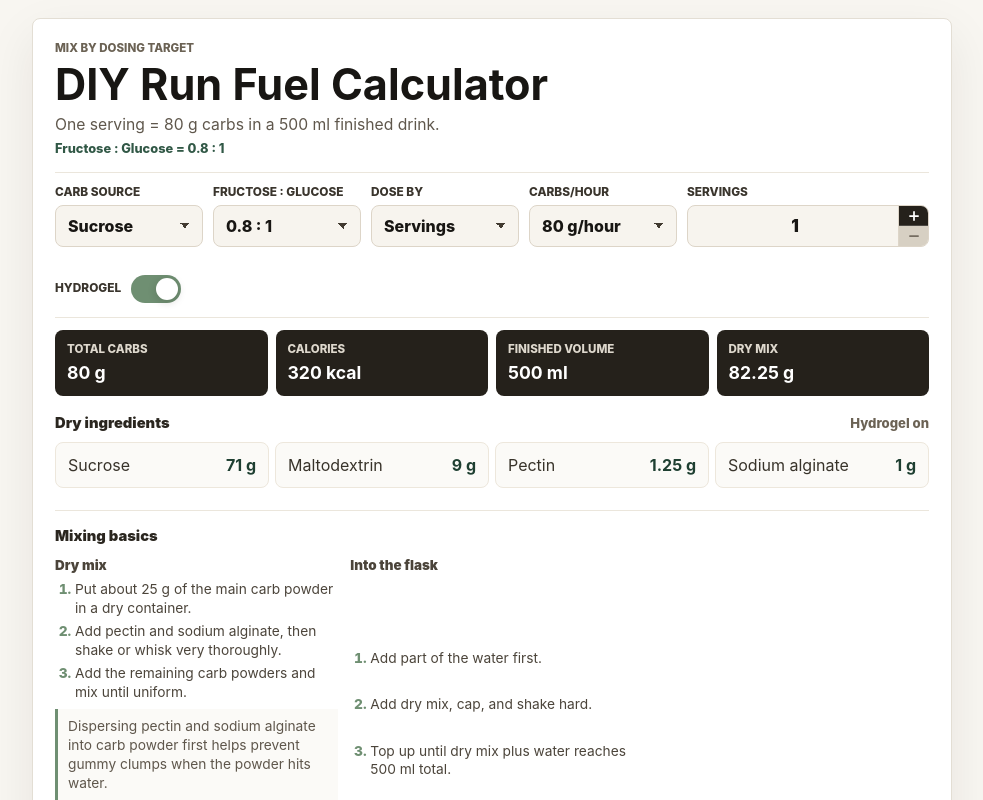
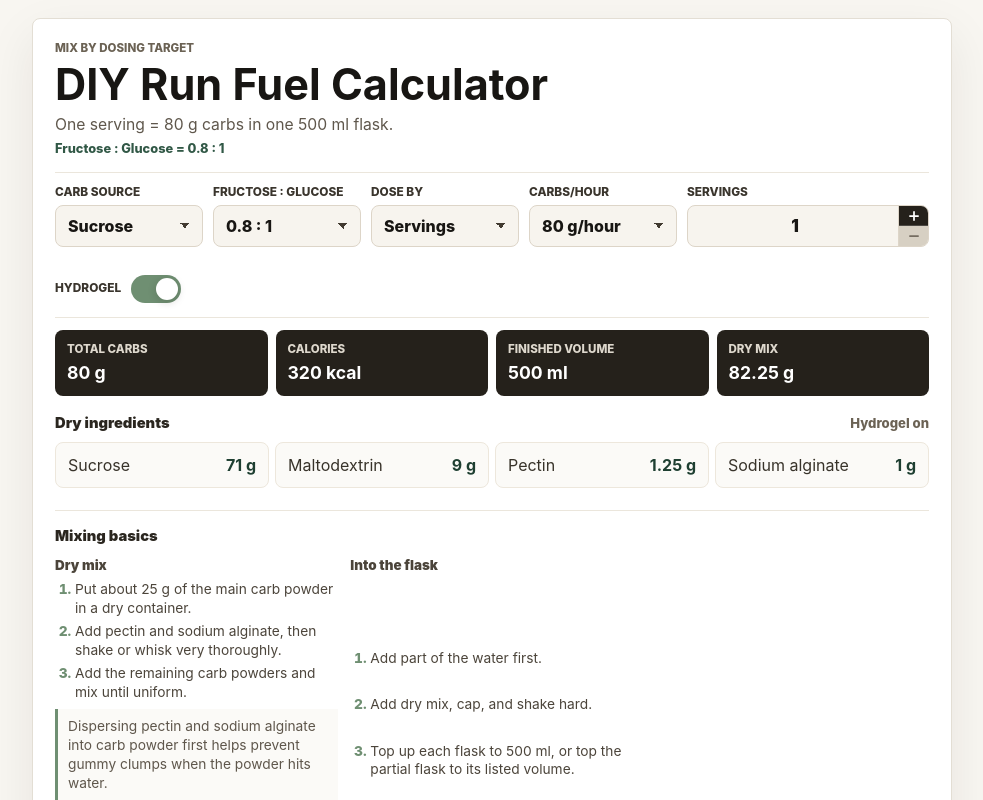
Before and after one commit to noahlimits/diy-320-drink-mix-calculator, a React (Vite) app: page / in a window 1280 px wide. Shown: the top 800 px of the page, without its empty margins (148-1131 px from the left). Built offline with nearby package versions, Linux system fonts and the light colour scheme.

Commit message:
Use fixed 500 ml flask volume

```diff
--- a/src/main.tsx
+++ b/src/main.tsx
@@ -128,11 +128,11 @@ function App() {
   const carbsPerHour = carbRateChoice === "custom" ? customCarbsPerHour : Number(carbRateChoice);
   const ratio = ratioChoice === "custom" ? customRatio : Number(ratioChoice);
   const totalCarbs = doseMode === "runTime" ? runTimeHours * carbsPerHour : servings * carbsPerHour;
-  const hourlyVolumeMl = Math.round((carbsPerHour / baselineCarbs) * baselineVolumeMl);
+  const doseUnits = doseMode === "runTime" ? runTimeHours : servings;
   const carbScale = totalCarbs / baselineCarbs;
   const hydrogelWeight = hydrogelMode ? hydrocolloidGramsPer80gCarbs * carbScale : 0;
   const totalDryMix = totalCarbs + hydrogelWeight;
-  const finalVolumeMl = Math.round((totalCarbs / baselineCarbs) * baselineVolumeMl);
+  const finalVolumeMl = Math.round(doseUnits * baselineVolumeMl);
   const fullFlasks = Math.floor(finalVolumeMl / baselineVolumeMl);
   const partialFlaskMl = finalVolumeMl % baselineVolumeMl;
   const totalFlaskCount = finalVolumeMl / baselineVolumeMl;
@@ -262,8 +262,8 @@ function App() {
           <h1 id="calculator-title">DIY Run Fuel Calculator</h1>
           <p className="subtitle">
             {doseMode === "runTime"
-              ? `One hour = ${formatGrams(carbsPerHour)} carbs in a ${formatMl(hourlyVolumeMl)} finished drink.`
-              : `One serving = ${formatGrams(carbsPerHour)} carbs in a ${formatMl(hourlyVolumeMl)} finished drink.`}
+              ? `One hour = ${formatGrams(carbsPerHour)} carbs in one 500 ml flask.`
+              : `One serving = ${formatGrams(carbsPerHour)} carbs in one 500 ml flask.`}
           </p>
           <p className="ratio-line">Fructose : Glucose = {getRatioLabel(ratio)}</p>
         </header>
@@ -579,7 +579,7 @@ function App() {
             <ol>
               <li>Add part of the water first.</li>
               <li>Add dry mix, cap, and shake hard.</li>
-              <li>Top up until dry mix plus water reaches {formatMl(finalVolumeMl)} total.</li>
+              <li>Top up each flask to 500 ml, or top the partial flask to its listed volume.</li>
             </ol>
           </div>
         </section>
```
